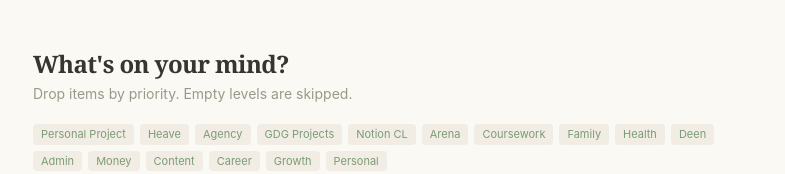
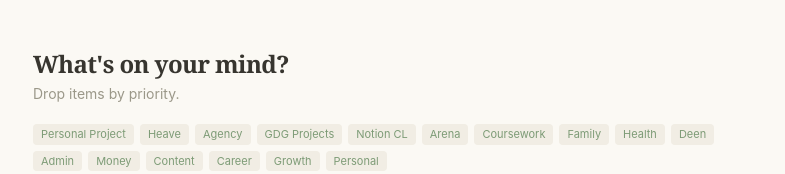
Before and after one commit to apollo-ullah/dumpr, a Next.js app: page / in a window 1280 px wide. Shown: the top 174 px of the page, without its empty margins (247-1032 px from the left). Built offline with nearby package versions, Linux system fonts and the light colour scheme.

Commit message:
ui: drop 'empty levels are skipped' from subtitle

```diff
--- a/components/DumpForm.tsx
+++ b/components/DumpForm.tsx
@@ -162,7 +162,7 @@
           What&apos;s on your mind?
         </h1>
         <p className="mt-1 text-sm text-warm-muted">
-          Drop items by priority. Empty levels are skipped.
+          Drop items by priority.
         </p>
       </header>
 
```
